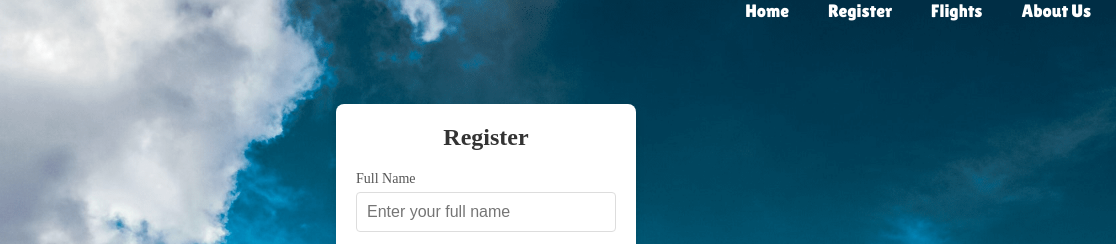
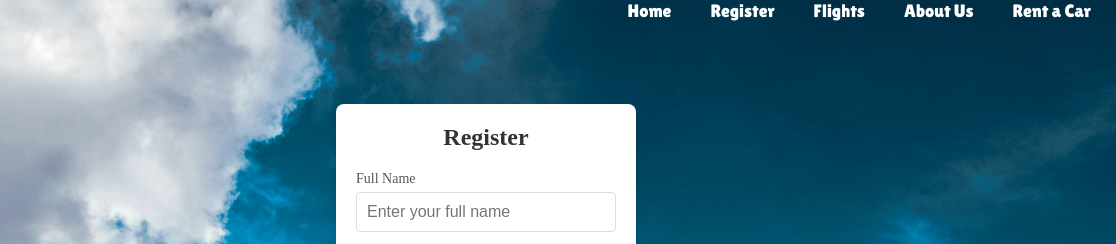
Before and after one commit to lorencii/Projekti.github.io, a plain HTML site: page register.html in a window 1280 px wide. Shown: the top 244 px of the page, 164-1280 px from the left. Drawn offline with Linux system fonts and the light colour scheme.

Commit message:
Update register.html

```diff
--- a/register.html
+++ b/register.html
@@ -16,6 +16,7 @@
       <a href=register.html>Register</a>
       <a href=flights.html>Flights</a>
       <a href=about.html>About Us</a>
+      <a href="rent.html">Rent a Car</a>
     </li>
   </ul>
   <div class="logoja">
```
